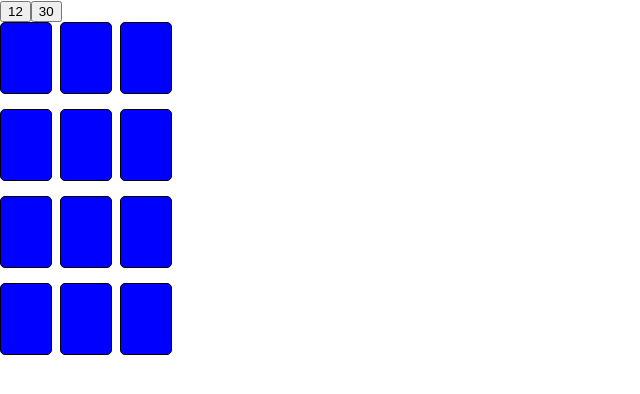
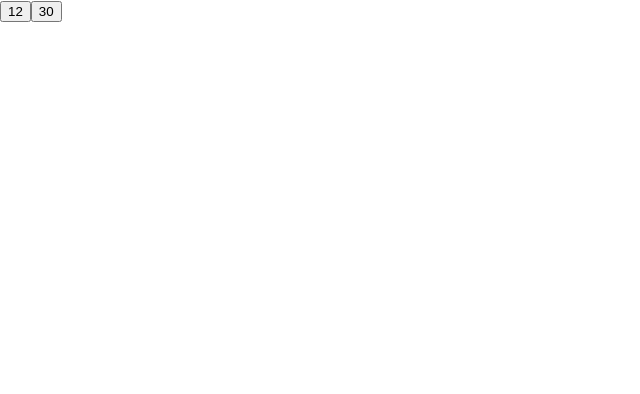
Before and after one commit to NadyaCodes/matchy-matchy, a React (Create React App) app: page / in a window 1280 px wide. Shown: the top 394 px of the page, without its empty margins (0-640 px from the left). Built offline with nearby package versions, Linux system fonts and the light colour scheme.

Commit message:
conditionally render button or game component

```diff
--- a/src/App.js
+++ b/src/App.js
@@ -4,12 +4,18 @@ import {useState} from 'react'
 import CardDisplay from './CardDisplay';
 
 function App() {
-  const [state, setState] = useState({num: 12})
+  const [state, setState] = useState({num: 0})
+
+
   return (
     <div>
-      <button onClick={() => setState((prev) => ({...prev, num: 12}))}>12</button>
-      <button onClick={() => setState((prev) => ({...prev, num: 30}))}>30</button>
-      <CardDisplay num={state.num} />
+      {state.num > 1
+        ?
+        <CardDisplay num={state.num} />
+        :
+        <div><button onClick={() => setState((prev) => ({...prev, num: 12}))}>12</button>
+        <button onClick={() => setState((prev) => ({...prev, num: 30}))}>30</button></div>
+      }
     </div>
 
   )
--- a/src/CardDisplay.jsx
+++ b/src/CardDisplay.jsx
@@ -3,13 +3,18 @@ import { useState, useEffect } from "react"
 
 export default function CardDisplay(props) {
   const {num} = props
-  const imageArray = ['cat', 'dog', 'smile', 'banana', 'frown', 'banana', 'cat', 'dog', 'smile', 'banana', 'frown', 'banana']
+  const imageArray = ['cat', 'dog', 'smile', 'banana', 'frown', 'banana', 'cat', 'dog', 'smile', 'banana', 'frown', 'banana', 'apple', 'apple', 'pineapple', 'pineapple', 'orange', 'orange', 'mug', 'mug', 'laptop', 'laptop', 'lamp', 'lamp', 'book', 'book', 'elephant', 'elephant', 'rose', 'rose']
 
   let cardArray = []
 
-  for (let i = 0; i < num; i++) {
-    cardArray.push({display: 'back', img: imageArray[i]})
-  }
+
+
+    for (let i = 0; i < num; i++) {
+      cardArray.push({display: 'back', img: imageArray[i]})
+    }
+
+
+
 
   const [cardState, setCardState] = useState(cardArray)
   const [flippedArray, setFlippedArray] = useState([])
```
